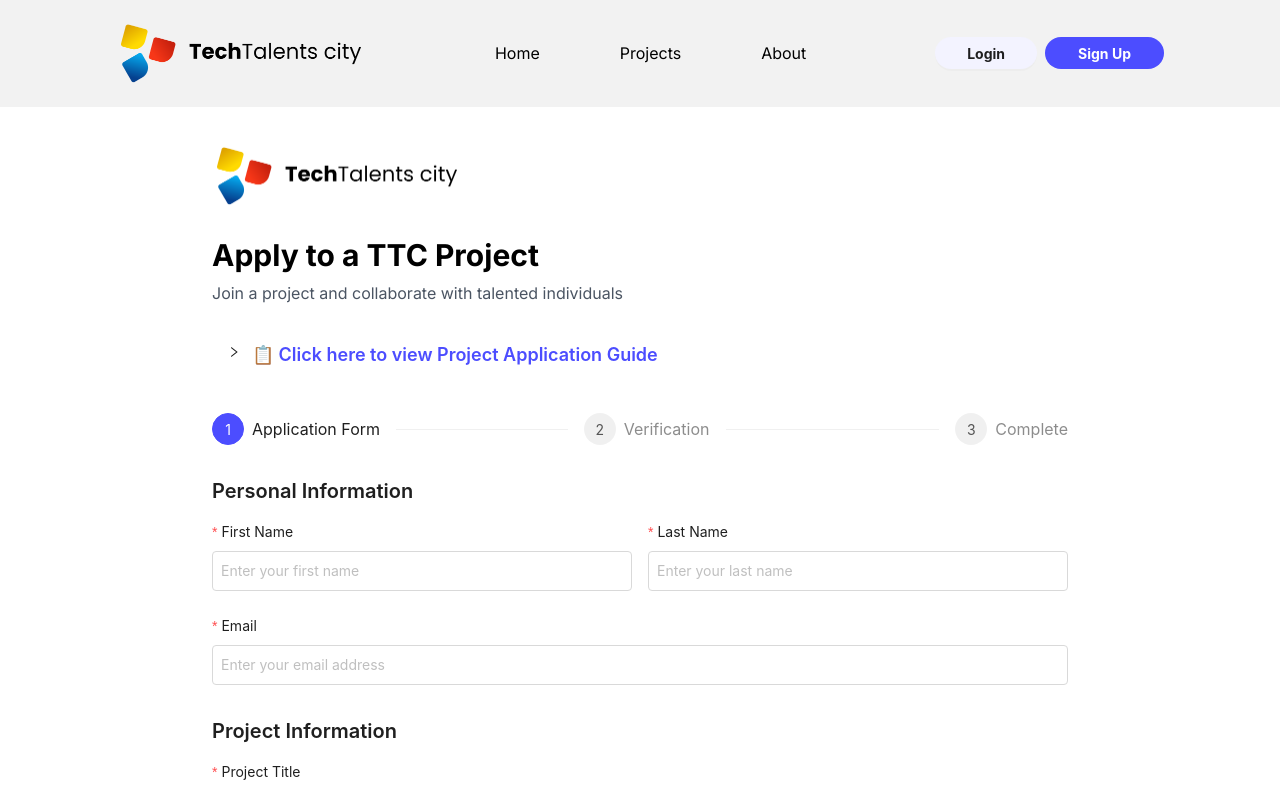
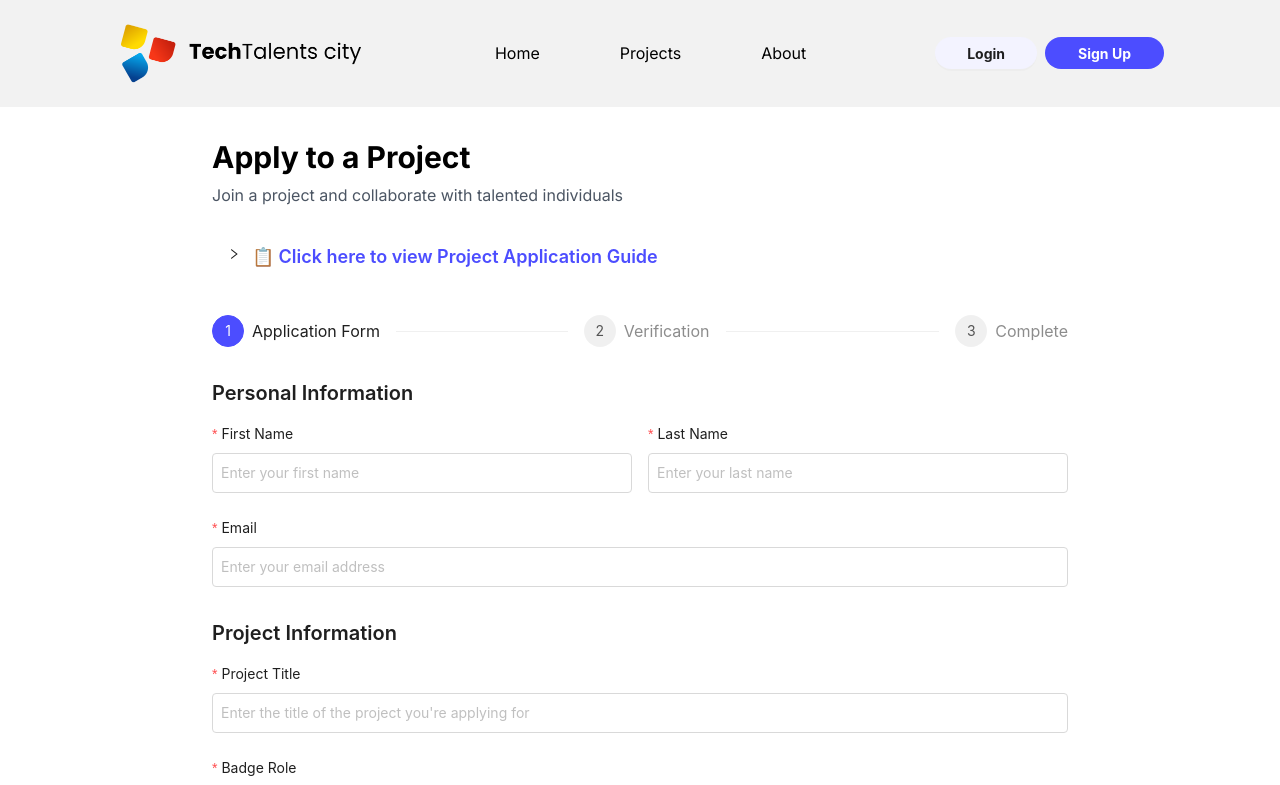
Before and after one commit to techtalentscity/techtalentscity.github.io, a React (Vite) app: page /apply in a window 1280 px wide. Shown: the top 785 px of the page. Built offline with nearby package versions, Linux system fonts and the light colour scheme.

Commit message:
Update application.jsx

```diff
--- a/src/Pages/Apply/application.jsx
+++ b/src/Pages/Apply/application.jsx
@@ -1,7 +1,7 @@
 import { useState, useEffect } from 'react';
 import { Link } from 'react-router-dom';
 import Container from '../../components/Container';
-import logo from '../../assets/images/logo-black.png';
+// Removed logo import
 import { Button, Form, Input, Select, Steps, Collapse } from 'antd';
 import TextArea from 'antd/es/input/TextArea';
 
@@ -127,12 +127,12 @@ const Application = () => {
             <div className="mb-4">
               <h4 className="font-bold mb-2">Introduction</h4>
               <p className="mb-3">
-                Welcome to <strong>TechTalents City Project Application Form</strong>! We're excited that you're interested in applying to work on a project.
+                Welcome to <strong>Project Application Form</strong>! We're excited that you're interested in applying to work on a project.
                 This guide will help you understand what information you need to provide in your application.
               </p>
               <p>
-                Please note that only <strong>registered members</strong> of TechTalents City can apply to projects.
-                If you haven't registered yet, please do so at www.techtalentscity.com first.
+                Please note that only <strong>registered members</strong> can apply to projects.
+                If you haven't registered yet, please do so first.
               </p>
             </div>
 
@@ -197,7 +197,7 @@ const Application = () => {
               </p>
               <p>
                 By submitting a well-prepared application, you increase your chances of being selected and positioned
-                where your skills can make the greatest impact. We look forward to seeing how you'll contribute to TechTalents City!
+                where your skills can make the greatest impact.
               </p>
             </div>
           </div>
@@ -258,7 +258,7 @@ const Application = () => {
       </Form.Item>
 
       <Form.Item
-        label="TechTalents Badge Role"
+        label="Badge Role"
         name="badgeRole"
         rules={[{ required: true, message: 'Badge role is required' }]}
       >
@@ -389,11 +389,9 @@ const Application = () => {
   return (
     <div className="w-full flex justify-center items-center min-h-screen bg-white py-8">
       <Container className="w-full max-w-4xl px-4 md:px-8">
-        <Link to={'/'} className="block mb-6">
-          <img src={logo} alt="logo" className="w-[250px] object-cover object-center" />
-        </Link>
+        {/* Removed logo section */}
 
-        <h1 className="text-3xl font-bold mb-2">Apply to a TTC Project</h1>
+        <h1 className="text-3xl font-bold mb-2">Apply to a Project</h1>
         <p className="text-gray-600 mb-6">Join a project and collaborate with talented individuals</p>
 
         {/* Application Guide Section */}
```
